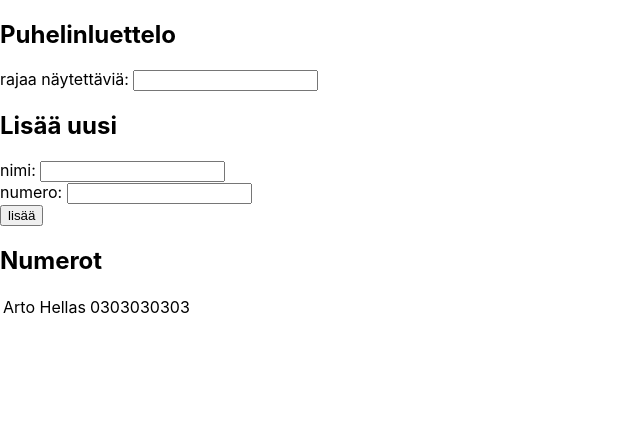
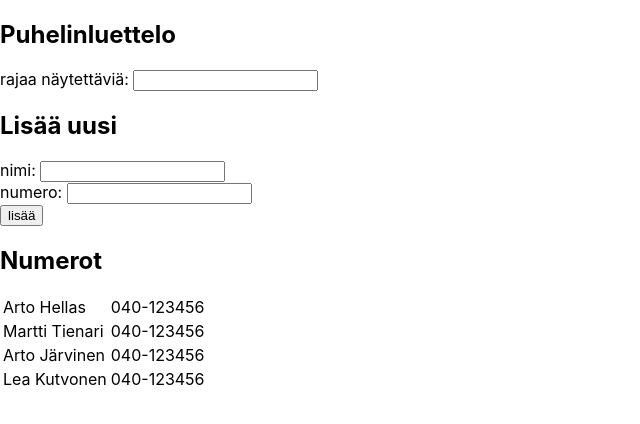
Before and after one commit to samuliedvin/FullStack2018, a React (Create React App) app in the folder osa2/lomakkeet/: page / in a window 1280 px wide. Shown: the top 424 px of the page, without its empty margins (0-640 px from the left). Built offline with nearby package versions, Linux system fonts and the light colour scheme; data requests are answered from the project's data file.

Commit message:
Add solution to exercise 2.11.

```diff
--- /dev/null
+++ b/osa2/lomakkeet/db.json
@@ -0,0 +1,24 @@
+{
+  "persons": [
+    {
+      "name": "Arto Hellas",
+      "number": "040-123456",
+      "id": 1
+    },
+    {
+      "name": "Martti Tienari",
+      "number": "040-123456",
+      "id": 2
+    },
+    {
+      "name": "Arto Järvinen",
+      "number": "040-123456",
+      "id": 3
+    },
+    {
+      "name": "Lea Kutvonen",
+      "number": "040-123456",
+      "id": 4
+    }
+  ]
+}
--- a/osa2/lomakkeet/package.json
+++ b/osa2/lomakkeet/package.json
@@ -3,6 +3,8 @@
   "version": "0.1.0",
   "private": true,
   "dependencies": {
+    "axios": "^0.18.0",
+    "json-server": "^0.14.0",
     "react": "^16.6.1",
     "react-dom": "^16.6.1",
     "react-scripts": "2.1.1"
@@ -11,7 +13,8 @@
     "start": "react-scripts start",
     "build": "react-scripts build",
     "test": "react-scripts test",
-    "eject": "react-scripts eject"
+    "eject": "react-scripts eject",
+    "server": "json-server -p3001 db.json"
   },
   "eslintConfig": {
     "extends": "react-app"
--- a/osa2/lomakkeet/src/App.js
+++ b/osa2/lomakkeet/src/App.js
@@ -1,23 +1,28 @@
-import React from 'react';
-import Filter from './components/Filter';
-import Entry from './components/Entry';
+import React from 'react'
+import axios from 'axios'
+import Filter from './components/Filter'
+import Entry from './components/Entry'
 
 
 class App extends React.Component {
     constructor(props) {
         super(props)
         this.state = {
-        persons: [
-            {
-                name: 'Arto Hellas',
-                number: '0303030303',
-                matchSearch: true
-            }
-        ],
+        persons: [],
         newName: '',
         newNumber: '',
         filter: ''
         }
+    }
+
+    componentDidMount = () => {
+        axios
+        .get('http://localhost:3001/persons')
+        .then(response => {
+            // this needed to be done, becuse my search works like that :P
+            response.data.forEach(person => person.matchSearch = true)
+            this.setState({ persons: response.data })
+        })
     }
 
     addEntry = (event) => {
```
Also changed, not shown: 1 other file (tests, documents, lock files or other folders).
